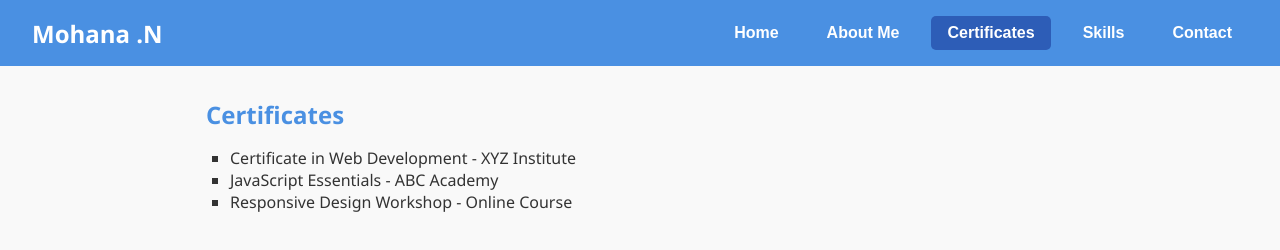
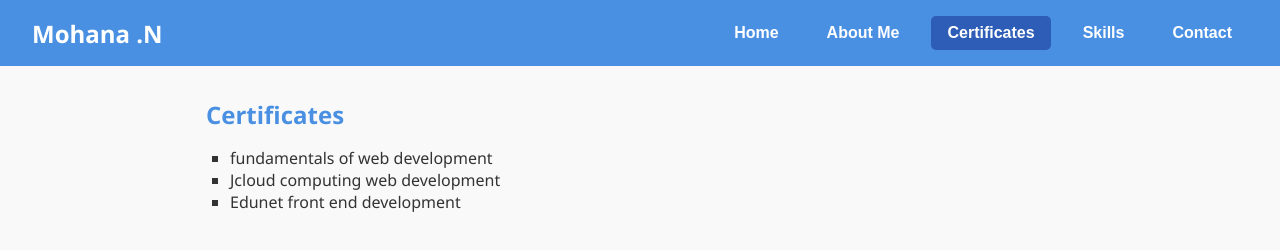
Before and after one commit to mohana123221/portfolio, a plain HTML site: page index.html in a window 1280 px wide. Both pictures are taken after a click on the button "Certificates". Drawn offline with Linux system fonts and the light colour scheme.

Commit message:
Update index.html

```diff
--- a/index.html
+++ b/index.html
@@ -152,9 +152,9 @@
   <section id="certificates">
     <h2>Certificates</h2>
     <ul>
-      <li>Certificate in Web Development - XYZ Institute</li>
-      <li>JavaScript Essentials - ABC Academy</li>
-      <li>Responsive Design Workshop - Online Course</li>
+      <li>fundamentals of web development</li>
+      <li>Jcloud computing web development</li>
+      <li>Edunet front end development</li>
     </ul>
   </section>
 
```
